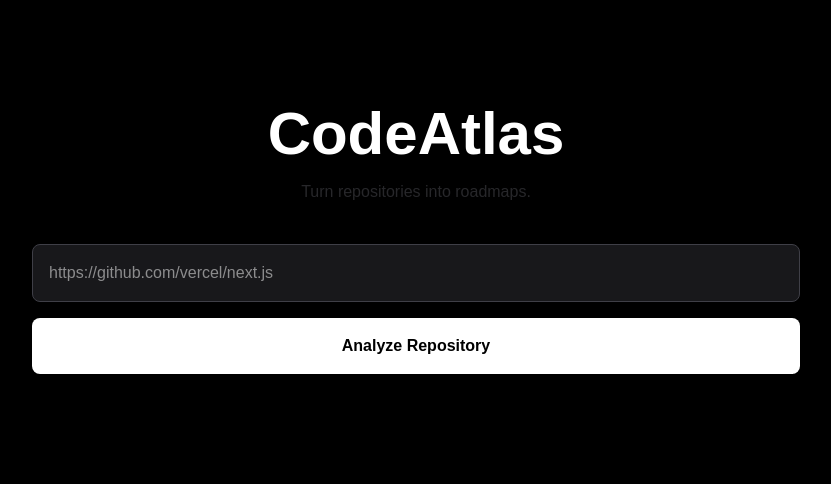
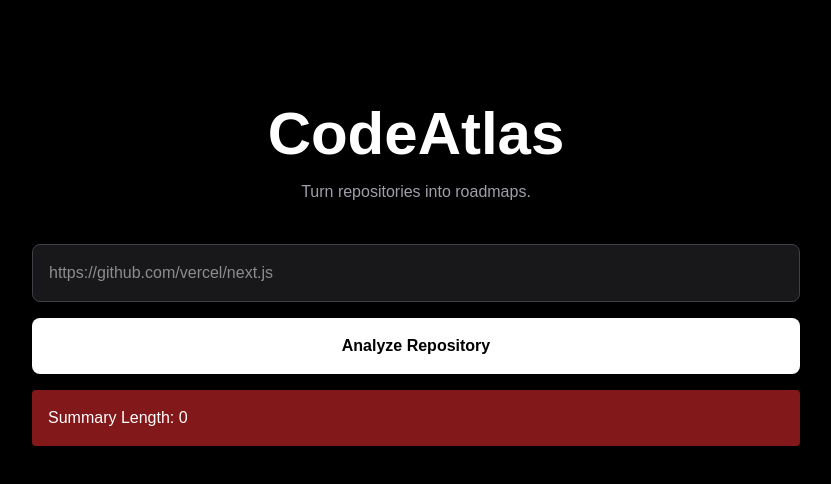
Before and after one commit to ahmadbhanvadiya-dot/code-atlas, a Next.js app: page / in a window 1280 px wide. Shown: the top 484 px of the page, without its empty margins (224-1055 px from the left). Built offline with nearby package versions, Linux system fonts and the light colour scheme.

Commit message:
fix summary ui

```diff
--- a/app/page.tsx
+++ b/app/page.tsx
@@ -31,10 +31,11 @@ export default function Home() {
 });
 
 const summaryData = await summaryRes.json();
+console.log("SUMMARY RECEIVED:", summaryData.summary);
+console.log("TYPE:", typeof summaryData.summary);
 
 console.log("SUMMARY DATA:", summaryData);
 
-setSummary(summaryData.summary);
 
 setSummary(summaryData.summary);
 
@@ -53,7 +54,7 @@ setSummary(summaryData.summary);
           CodeAtlas
         </h1>
 
-        <p className="text-zinc-800 text-center mt-4 mb-10">
+        <p className="text-zinc-400 text-center mt-4 mb-10">
           Turn repositories into roadmaps.
         </p>
 
@@ -74,6 +75,9 @@ setSummary(summaryData.summary);
             ? "Analyzing..."
             : "Analyze Repository"}
         </button>
+        <div className="mt-4 p-4 bg-red-900 text-white rounded">
+  Summary Length: {summary.length}
+</div>
 
 {summary && (
   <div className="mt-6 bg-zinc-900 p-6 rounded-xl border border-zinc-800">
@@ -81,9 +85,9 @@ setSummary(summaryData.summary);
       AI Summary
     </h2>
 
-    <pre className="whitespace-pre-wrap text-zinc-300">
-      {summary}
-    </pre>
+   <div className="text-white text-lg">
+  {summary}
+</div>
   </div>
 )}
 
```
